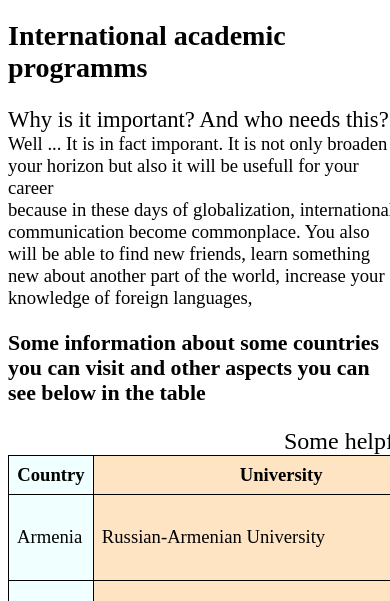
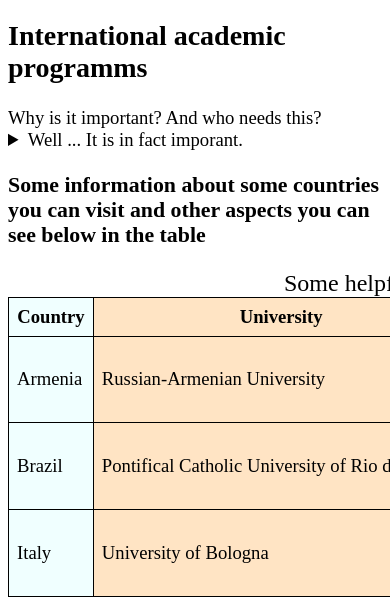
Before and after one commit to rustam432184798213651/Hometask_3, a plain HTML site: page academicInternationalMobility.html in a window 390 px wide. Shown: the part 199-800 px from the top of the page. Drawn offline with Linux system fonts and the light colour scheme.

Commit message:
Add some minor fixes to international academic mobility page

```diff
--- a/academicInternationalMobility.css
+++ b/academicInternationalMobility.css
@@ -20,9 +20,6 @@
     height: 3px;
 }
 
-header{
-    font-size: 17pt;
-}
 
 body{
     margin-top: 0;
--- a/academicInternationalMobility.html
+++ b/academicInternationalMobility.html
@@ -21,8 +21,14 @@
         <h2 id="programms"> International academic programms</h2>
         <header> Why is it important? And who needs this?</header>
         <main>
-            Well ... It is in fact imporant. It is not only broaden your horizon but also it will be usefull for your career <br> because in these days of globalization, international communication become commonplace.
-            You also will be able to find new friends, learn something new about another part of the world, increase your knowledge of foreign languages,
+            <!-- Think about a better introduction -->
+            <details>
+                <summary> Well ... It is in fact imporant.</summary>
+                <p> It is not only broaden your horizon but also it will be usefull for your career  because nowadays globalization  is playing major role in the world, international communication starts to become commonplace.
+
+                    You also will be able to find new friends, learn something new about another part of the world, increase your knowledge of foreign languages, </p>
+              </details>
+
         </main>
         <section>
             <h3>Some information about some countries you can visit and other aspects you can see below in the table</h3>
```
